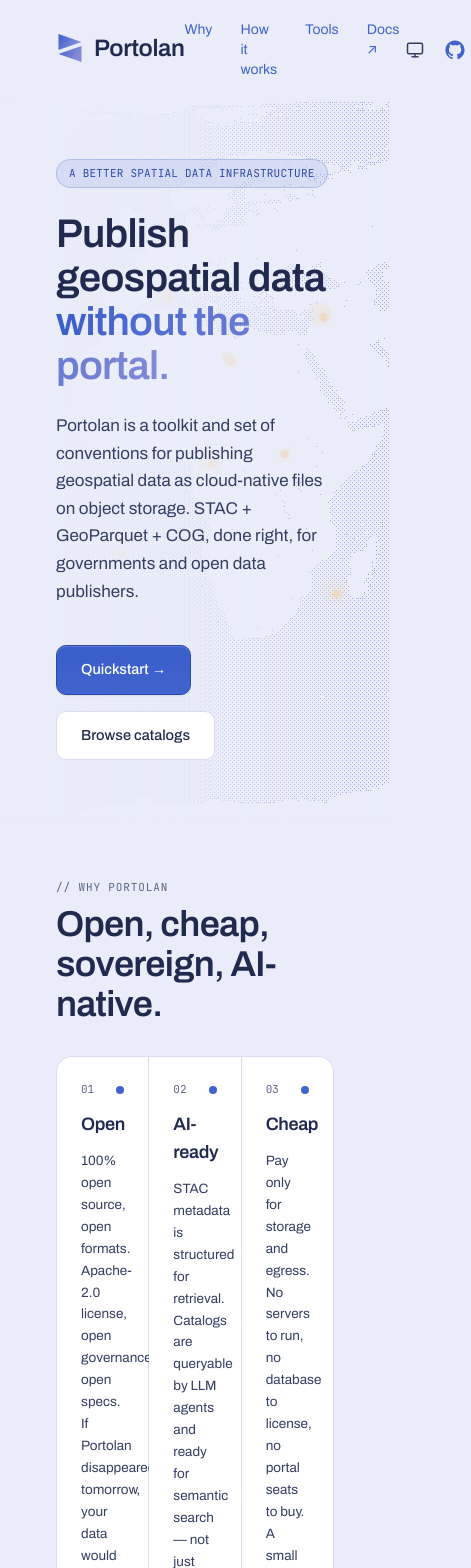
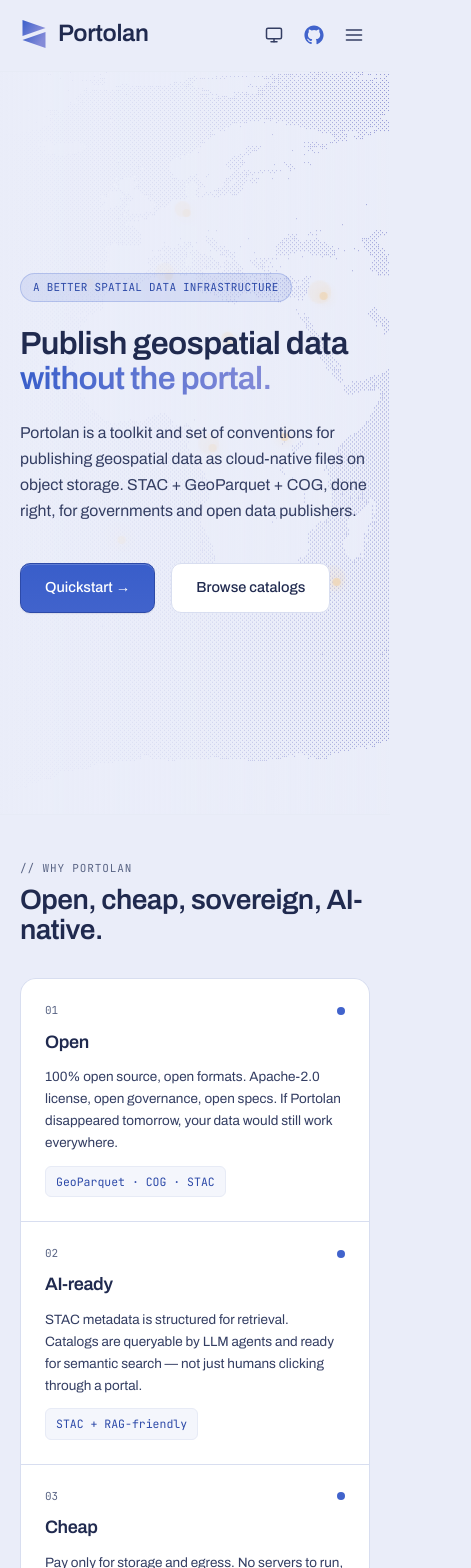
Before and after one commit to portolan-sdi/portolan, a Next.js app: page /quickstart in a window 390 px wide. Shown: the top 1568 px of the page, 471 px wide, since content can reach past the window. Built offline with nearby package versions, Linux system fonts and the light colour scheme.

Commit message:
Make home page mobile-first with shared chrome and tokens

```diff
--- a/src/components/home-page.tsx
+++ b/src/components/home-page.tsx
@@ -1,10 +1,10 @@
 "use client";
 
 import { useTranslations } from "next-intl";
-import { PortolanLogo } from "./portolan-logo";
 import { RhumbBackdrop } from "./rhumb-backdrop";
 import { DitherMap } from "./dither-map";
-import { ThemeToggle } from "./theme-toggle";
+import { SiteHeader } from "./site-header";
+import { SiteFooter } from "./site-footer";
 import { Btn, Tag, Card, Terminal } from "./ui";
 
 const terminalLines = [
@@ -48,58 +48,25 @@
   return (
     <div className="bg-p-bg min-h-full font-sans">
       {/* Header */}
-      <header className="flex items-center justify-between px-[var(--p-pad-xl)] py-5 border-b border-p-line-soft">
-        <a href="/">
-          <PortolanLogo size={28} />
-        </a>
-        <nav className="flex gap-7 text-sm text-p-ink-2">
-          <a href="#why" className="text-inherit hover:text-p-ink transition-colors">
-            {t("nav.why")}
-          </a>
-          <a href="#how" className="text-inherit hover:text-p-ink transition-colors">
-            {t("nav.howItWorks")}
-          </a>
-          <a href="#tools" className="text-inherit hover:text-p-ink transition-colors">
-            {t("nav.tools")}
-          </a>
-          <a
-            href="https://portolan-sdi.github.io/portolan-cli"
-            className="text-inherit hover:text-p-ink transition-colors"
-          >
-            {t("nav.docs")} ↗
-          </a>
-        </nav>
-        <div className="flex gap-2">
-          <ThemeToggle />
-          <a
-            href="https://github.com/portolan-sdi"
-            aria-label="GitHub"
-            className="inline-flex items-center justify-center w-8 h-8 rounded-lg text-p-ink-2 transition-colors hover:bg-p-bg-soft hover:text-p-ink"
-          >
-            <svg width="20" height="20" viewBox="0 0 24 24" fill="currentColor" aria-hidden="true">
-              <path d="M12 .5C5.65.5.5 5.65.5 12c0 5.08 3.29 9.39 7.86 10.91.58.1.79-.25.79-.56v-2c-3.2.7-3.87-1.36-3.87-1.36-.52-1.33-1.28-1.69-1.28-1.69-1.05-.71.08-.7.08-.7 1.16.08 1.77 1.19 1.77 1.19 1.03 1.77 2.7 1.26 3.36.96.1-.75.4-1.26.73-1.55-2.55-.29-5.24-1.28-5.24-5.69 0-1.26.45-2.29 1.19-3.1-.12-.29-.52-1.46.11-3.05 0 0 .97-.31 3.18 1.18a11.07 11.07 0 015.79 0c2.21-1.49 3.18-1.18 3.18-1.18.63 1.59.23 2.76.11 3.05.74.81 1.19 1.84 1.19 3.1 0 4.42-2.69 5.39-5.25 5.68.41.36.78 1.06.78 2.14v3.17c0 .31.21.67.8.56C20.21 21.39 23.5 17.08 23.5 12 23.5 5.65 18.35.5 12 .5z" />
-            </svg>
-          </a>
-        </div>
-      </header>
+      <SiteHeader />
 
       {/* Hero */}
-      <section className="relative min-h-[85vh] flex items-center border-b border-p-line-soft overflow-hidden">
+      <section className="relative min-h-[88svh] md:min-h-[85vh] flex items-center border-b border-p-line-soft overflow-hidden">
         <DitherMap className="absolute inset-0 w-full h-full opacity-80 dark:opacity-60" />
         <div className="absolute inset-0 bg-gradient-to-r from-p-bg via-p-bg/85 via-50% to-p-bg/40" />
-        <div className="relative z-10 px-[var(--p-pad-xl)] py-[var(--p-pad-xl)] w-full">
+        <div className="relative z-10 px-[var(--p-pad-section-x)] py-[var(--p-pad-section-y)] w-full">
           <div className="max-w-[1240px] mx-auto">
             <div className="max-w-[640px]">
               <Tag tone="primary" className="mb-6">
                 {t("hero.tagline")}
               </Tag>
-              <h1 className="text-[clamp(40px,5vw,64px)] leading-[1.1] font-semibold tracking-[-0.03em] mb-6">
+              <h1 className="text-hero font-semibold tracking-[-0.03em] mb-6">
                 {t("hero.title")} <br />
                 <span className="bg-gradient-to-r from-p-grad-a to-p-grad-b bg-clip-text text-transparent">
                   {t("hero.titleHighlight")}
                 </span>
               </h1>
-              <p className="text-[17px] leading-relaxed mb-10">
+              <p className="text-lead leading-relaxed mb-10">
                 {t("hero.description")}
               </p>
               <div className="flex gap-4 items-center flex-wrap">
@@ -120,35 +87,35 @@
       </section>
 
       {/* Why Portolan */}
-      <section id="why" className="px-[var(--p-pad-xl)] py-[var(--p-pad-xl)]">
+      <section id="why" className="px-[var(--p-pad-section-x)] py-[var(--p-pad-section-y)]">
         <div className="max-w-[1240px] mx-auto">
           <div className="flex items-baseline justify-between mb-8">
             <div>
-              <span className="font-mono text-[11px] text-p-ink-3 tracking-[0.08em]">
+              <span className="font-mono text-eyebrow text-p-ink-3 tracking-[0.08em]">
                 {t("why.eyebrow")}
               </span>
-              <h2 className="text-4xl mt-1.5 font-semibold tracking-[-0.02em]">
+              <h2 className="text-section mt-1.5 font-semibold tracking-[-0.02em]">
                 {t("why.title")}
               </h2>
             </div>
           </div>
-          <div className="grid grid-cols-3 gap-px bg-p-line border border-p-line rounded-[var(--p-r-lg)] overflow-hidden">
+          <div className="grid grid-cols-1 sm:grid-cols-2 lg:grid-cols-3 gap-px bg-p-line border border-p-line rounded-[var(--p-r-lg)] overflow-hidden">
             {whyCards.map((card) => (
               <div
                 key={card.key}
                 className="bg-p-paper p-6 flex flex-col gap-3"
               >
                 <div className="flex justify-between items-center">
-                  <span className="font-mono text-[11px] text-p-ink-3">{card.id}</span>
+                  <span className="font-mono text-eyebrow text-p-ink-3">{card.id}</span>
                   <span className="w-2 h-2 rounded-full bg-p-primary" />
                 </div>
-                <h3 className="text-lg font-semibold">
+                <h3 className="text-card-title font-semibold">
                   {t(`why.cards.${card.key}.title`)}
                 </h3>
-                <p className="text-[13.5px] leading-relaxed">
+                <p className="text-body leading-relaxed">
                   {t(`why.cards.${card.key}.description`)}
                 </p>
-                <div className="mt-auto font-mono text-[11.5px] text-p-primary-ink px-2.5 py-1.5 bg-p-bg-soft rounded-[var(--p-r-sm)] border border-p-line-soft self-start">
+                <div className="mt-auto font-mono text-micro text-p-primary-ink px-2.5 py-1.5 bg-p-bg-soft rounded-[var(--p-r-sm)] border border-p-line-soft self-start">
                   {t(`why.cards.${card.key}.tag`)}
                 </div>
               </div>
@@ -158,30 +125,30 @@
       </section>
 
       {/* How it works */}
-      <section id="how" className="px-[var(--p-pad-xl)] py-[var(--p-pad-xl)] bg-p-bg-soft border-y border-p-line-soft">
+      <section id="how" className="px-[var(--p-pad-section-x)] py-[var(--p-pad-section-y)] bg-p-bg-soft border-y border-p-line-soft">
         <div className="max-w-[1240px] mx-auto">
-          <span className="font-mono text-[11px] text-p-ink-3 tracking-[0.08em]">
+          <span className="font-mono text-eyebrow text-p-ink-3 tracking-[0.08em]">
             {t("howItWorks.eyebrow")}
           </span>
-          <h2 className="text-4xl mt-1.5 mb-3 font-semibold tracking-[-0.02em]">
+          <h2 className="text-section mt-1.5 mb-3 font-semibold tracking-[-0.02em]">
             {t("howItWorks.title")}
           </h2>
-          <p className="text-[15px] leading-relaxed max-w-[720px] mb-10">
+          <p className="text-body-lg leading-relaxed max-w-[720px] mb-10">
             {t("howItWorks.subtitle")}
           </p>
-          <div className="grid grid-cols-4 gap-5">
+          <div className="grid grid-cols-1 sm:grid-cols-2 lg:grid-cols-4 gap-5">
             {howSteps.map((step) => (
-              <Card key={step} className="!p-6 flex flex-col gap-3">
+              <Card key={step} className="flex flex-col gap-3">
                 <div className="flex justify-between items-center">
-                  <span className="font-mono text-[11px] text-p-ink-3">
+                  <span className="font-mono text-eyebrow text-p-ink-3">
                     {t(`howItWorks.steps.${step}.id`)}
                   </span>
                   <span className="w-2 h-2 rounded-full bg-p-accent" />
                 </div>
-                <h3 className="text-lg font-semibold">
+                <h3 className="text-card-title font-semibold">
                   {t(`howItWorks.steps.${step}.title`)}
                 </h3>
-                <p className="text-[13.5px] leading-relaxed">
+                <p className="text-body leading-relaxed">
                   {t(`howItWorks.steps.${step}.description`)}
                 </p>
               </Card>
@@ -193,16 +160,16 @@
       {/* Toolkit */}
       <section
         id="tools"
-        className="px-[var(--p-pad-xl)] py-[calc(var(--p-pad-xl)*1.4)] relative overflow-hidden"
+        className="px-[var(--p-pad-section-x)] py-[var(--p-pad-section-y)] relative overflow-hidden"
       >
         <RhumbBackdrop opacity={0.08} originX={15} originY={50} />
         <div className="max-w-[1240px] mx-auto relative">
-          <div className="flex justify-between items-end mb-10">
+          <div className="flex flex-col gap-4 md:flex-row md:justify-between md:items-end mb-10">
             <div>
-              <span className="font-mono text-[11px] text-p-ink-3 tracking-[0.08em]">
+              <span className="font-mono text-eyebrow text-p-ink-3 tracking-[0.08em]">
                 {t("toolkit.eyebrow")}
               </span>
-              <h2 className="text-[44px] mt-1.5 font-semibold leading-tight max-w-[720px] tracking-[-0.02em]">
+              <h2 className="text-section mt-1.5 font-semibold leading-tight max-w-[720px] tracking-[-0.02em]">
                 {t("toolkit.title")}
               </h2>
             </div>
@@ -212,22 +179,22 @@
               </Btn>
             </a>
           </div>
-          <div className="grid grid-cols-[3fr_2fr] gap-5 items-stretch">
+          <div className="grid grid-cols-1 lg:grid-cols-[3fr_2fr] gap-5 items-stretch">
             {/* CLI Card */}
             <a href="https://cli.portolan-sdi.org/" className="contents">
-              <Card className="!p-6 flex flex-col gap-4 transition-shadow hover:shadow-[var(--p-shadow-md)]">
+              <Card className="flex flex-col gap-4 transition-shadow hover:shadow-[var(--p-shadow-md)]">
                 <div className="flex items-start justify-between">
                   <div>
                     <div className="font-mono text-xs text-p-primary-ink mb-1">
                       {t("toolkit.cli.name")}
                     </div>
-                    <h3 className="text-[26px]">{t("toolkit.cli.title")}</h3>
+                    <h3 className="text-feature">{t("toolkit.cli.title")}</h3>
                   </div>
                   <Tag tone="accent">{t("toolkit.cli.version")}</Tag>
                 </div>
-                <p className="text-sm leading-relaxed">{t("toolkit.cli.description")}</p>
+                <p className="text-body-lg leading-relaxed">{t("toolkit.cli.description")}</p>
                 <Terminal title="my-catalog · zsh" lines={terminalLines} />
-                <div className="font-mono text-[11.5px] text-p-ink-3 mt-auto">
+                <div className="font-mono text-micro text-p-ink-3 mt-auto">
                   {t("toolkit.cli.compatibility")}
                 </div>
               </Card>
@@ -236,35 +203,35 @@
             {/* Side Cards */}
             <div className="grid grid-rows-2 gap-5 min-h-0">
               <a href="https://github.com/portolan-sdi/portolan-browser" className="contents">
-                <Card className="!p-5 flex flex-col gap-3 transition-shadow hover:shadow-[var(--p-shadow-md)]">
+                <Card className="flex flex-col gap-3 transition-shadow hover:shadow-[var(--p-shadow-md)]">
                   <div className="flex justify-between items-start">
                     <div className="font-mono text-xs text-p-primary-ink">
                       {t("toolkit.viewer.name")}
                     </div>
                     <Tag tone="default">{t("toolkit.viewer.tag")}</Tag>
                   </div>
-                  <h3 className="text-xl">{t("toolkit.viewer.title")}</h3>
-                  <p className="text-[13.5px] leading-relaxed">
+                  <h3 className="text-card-title-lg">{t("toolkit.viewer.title")}</h3>
+                  <p className="text-body leading-relaxed">
                     {t("toolkit.viewer.description")}
                   </p>
-                  <span className="mt-auto text-[13px] text-p-primary hover:underline">
+                  <span className="mt-auto text-small text-p-primary hover:underline">
                     {t("toolkit.readMore")} →
                   </span>
                 </Card>
               </a>
               <a href="https://github.com/portolan-sdi/portolan-skills" className="contents">
-                <Card className="!p-5 flex flex-col gap-3 transition-shadow hover:shadow-[var(--p-shadow-md)]">
+                <Card className="flex flex-col gap-3 transition-shadow hover:shadow-[var(--p-shadow-md)]">
                   <div className="flex justify-between items-start">
                     <div className="font-mono text-xs text-p-primary-ink">
                       {t("toolkit.skills.name")}
                     </div>
                     <Tag tone="default">{t("toolkit.skills.tag")}</Tag>
                   </div>
-                  <h3 className="text-xl">{t("toolkit.skills.title")}</h3>
-                  <p className="text-[13.5px] leading-relaxed">
+                  <h3 className="text-card-title-lg">{t("toolkit.skills.title")}</h3>
+                  <p className="text-body leading-relaxed">
                     {t("toolkit.skills.description")}
                   </p>
-                  <span className="mt-auto text-[13px] text-p-primary hover:underline">
+                  <span className="mt-auto text-small text-p-primary hover:underline">
                     {t("toolkit.readMore")} →
                   </span>
                 </Card>
@@ -275,14 +242,7 @@
       </section>
 
       {/* Footer */}
-      <footer className="px-[var(--p-pad-xl)] py-[var(--p-pad-lg)] border-t border-p-line-soft flex justify-between items-center text-[13px] text-p-ink-3 flex-wrap gap-4">
-        <PortolanLogo size={22} />
-        <div className="flex gap-6">
-          <span>{t("footer.openGovernance")}</span>
-          <span>{t("footer.license")}</span>
-          <span>{t("footer.repo")}</span>
-        </div>
-      </footer>
+      <SiteFooter />
     </div>
   );
 }
```
